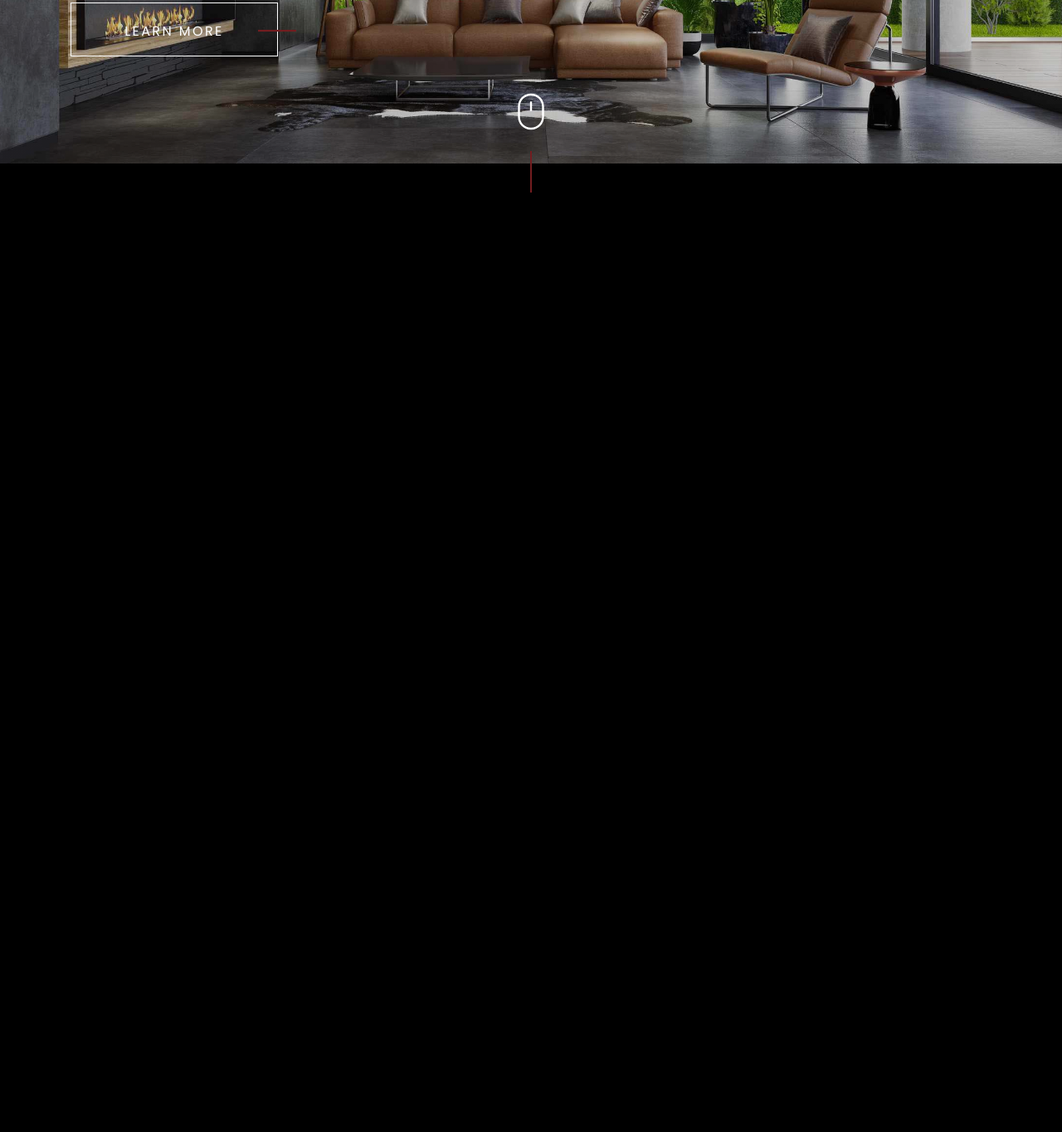
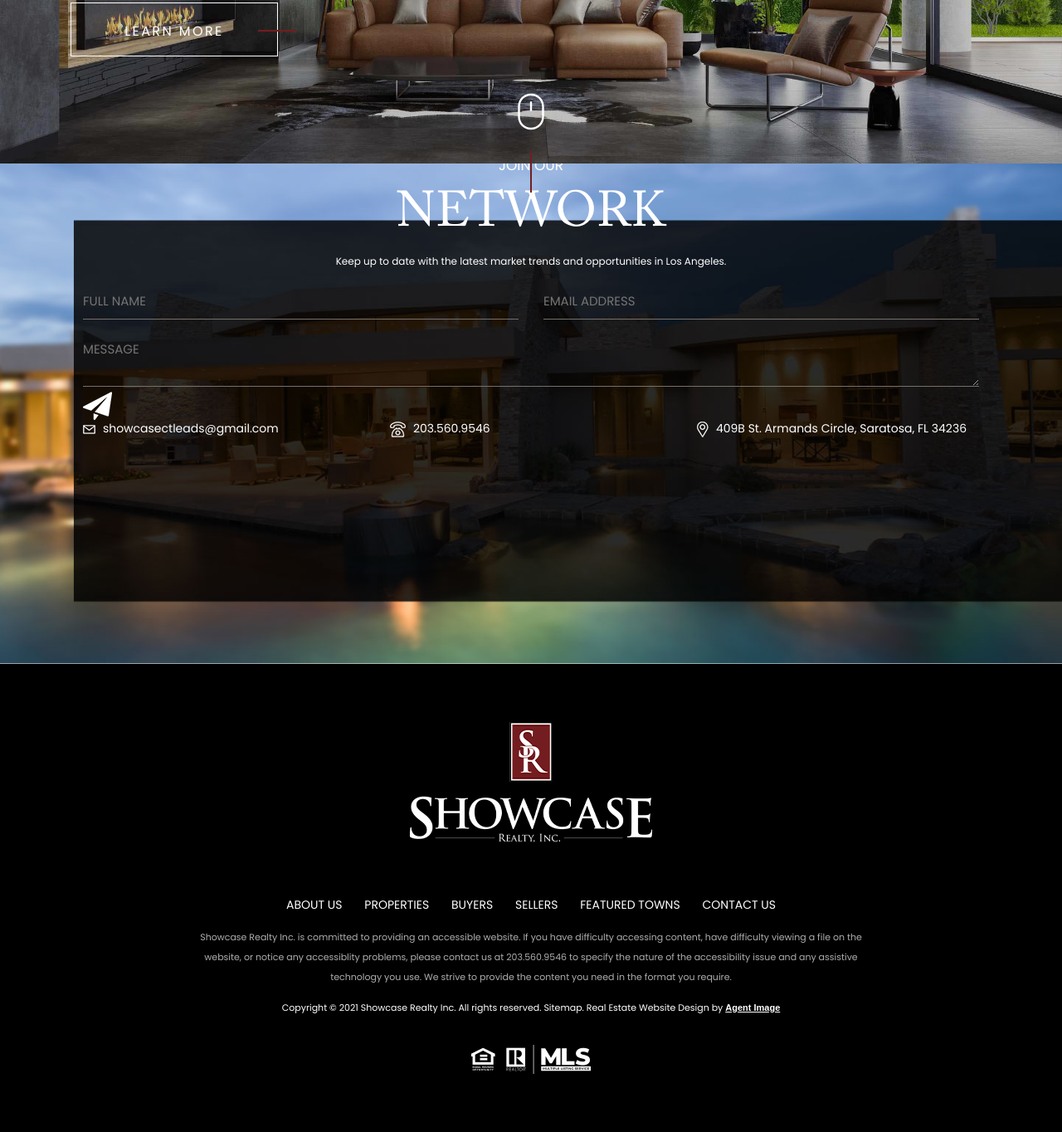
Before and after one commit to ryuchix/showcase1, a website: page index.html in a window 1280 px wide. Shown: the part 563-1927 px from the top of the page at 83% size. Before the commit the page ends 800 px from the top, so only its background shows below. Drawn offline with nearby package versions, Linux system fonts and the light colour scheme; a web font is replaced by a local one.

Commit message:
footer
footer

```diff
--- a/assets/scss/app.scss
+++ b/assets/scss/app.scss
@@ -1,6 +1,8 @@
 // Your style
 @import "variables";
 @import "mixins";
+@import "keervey";
+
 
 /*******************************************************
  *
--- /dev/null
+++ b/assets/scss/keervey.scss
@@ -0,0 +1,150 @@
+/* Footer */
+.footer-top {
+	min-height: 613px;
+    background-repeat: no-repeat;
+    background-size: cover;
+    margin-top: 14px;
+
+    .top-content {
+    	span.top-join {
+		    color: #FFF;
+		    font-family: 'Poppins', sans-serif;
+		    font-weight: 500;
+		    text-align: center;
+		    font-size: 17px;
+		}
+		span.top-network {
+		    font-family: ACaslonPro;
+		    color: #FFF;
+		    font-size: 60px;
+		    text-align: center;
+		}
+		span.top-keep-up {
+		    color: #FFF;
+		    font-family: 'Poppins', sans-serif;
+		    font-weight: 500;
+		    text-align: center;
+		    font-size: 12px;
+		    line-height: 24px;
+		}
+
+		form {
+
+	    	.input-field {
+	    	    margin-top: 15px;
+	    		margin-bottom: 15px;
+
+			    input {
+			    	width: 100%;
+			    	background-color: unset;
+				    border: none;
+				    font-size: 15px;
+				    color: #76706a;
+				    padding: 10px 0px;
+				    font-family: 'Poppins', sans-serif;
+				    font-weight: 500;
+				    border-bottom: 1px solid #76706a;
+			    }
+			}
+			.text-area {
+			    textarea {
+			    	width: 100%;
+			    	background-color: unset;
+				    border: none;
+				    font-size: 15px;
+				    color: #76706a;
+				    padding: 10px 0px;
+				    font-family: 'Poppins', sans-serif;
+				    font-weight: 500;
+				    border-bottom: 1px solid #76706a;
+			    }
+			    button {
+			    	background-color: unset;
+				    padding: 0;
+				    border: none;
+				    cursor: pointer;
+			    }
+			}
+	    }
+
+		.bottom-icons {
+			a {
+			    color: #FFF;
+			    font-family: 'Poppins', sans-serif;
+			    font-weight: 500;
+			    font-size: 14px;
+			    margin-left: 5px;
+			}
+		}
+    }
+}
+
+.footer-bottom {
+	background-color: #000000;
+
+	.bottom-container {
+		max-width: 840px;
+	    margin-left: auto;
+	    margin-right: auto;
+	    padding-left: 15px;
+	    padding-right: 15px;
+	    text-align: center;
+	}
+
+	ul.footer-menu {
+	    padding-left: 0;
+	    max-width: 590px;
+	    margin-left: auto;
+	    margin-right: auto;
+		}
+
+	li a {
+		color: #FFF;
+		font-family: 'Poppins', sans-serif;
+		font-size: 14px;
+		font-weight: 500;
+	}
+
+	img.footer-logo {
+	    margin-top: 70px;
+	    margin-bottom: 65px;
+	}
+
+	.footer-text {
+
+		span.footer-showcase {
+			color: #aeaeae;
+			font-family: 'Poppins', sans-serif;
+			font-weight: 500;
+	    	font-size: 11px;
+	    	line-height: 24px;
+
+			a {
+				color: #aeaeae;
+			}
+		}
+
+		span.footer-copyright {
+		    color: #FFFFFF;
+		    font-size: 11px;
+		    line-height: 20px;
+		    margin-top: 15px;
+		    font-family: 'Poppins', sans-serif;
+    		font-weight: 500;
+
+		    a {
+		    	color: #FFFFFF;
+		    }
+
+		    a.footer-agent-img {
+			    font-weight: 800;
+			    text-decoration: underline;
+			}
+		}
+	}
+
+	img.footer-realtor {
+	    margin-top: 35px;
+	    margin-bottom: 70px;
+	}
+}
--- a/index.html
+++ b/index.html
@@ -145,6 +145,65 @@
 
     </main>
 
+    <!-- keervey -->
+    <footer>
+      <div class="footer-top" style="background-image: url('assets/img/join-our-network-bg.jpg');">
+        <div class="top-content container d-flex flex-column">
+          <span class="top-join">JOIN OUR</span>
+          <span class="top-network">NETWORK</span>
+          <span class="top-keep-up">Keep up to date with the latest market trends and opportunities in Los Angeles.</span>
+          <form>
+            <div class="container input-field">
+              <div class="row">
+                <div class="col-md-6">
+                  <input type="text" name="fullname" class="fullname" placeholder="FULL NAME">
+                </div>
+                <div class="col-md-6">
+                  <input type="email" name="email" class="email" placeholder="EMAIL ADDRESS">
+                </div>
+              </div>
+            </div>
+            <div class="container text-area">
+              <textarea placeholder="MESSAGE"></textarea>
+              <button><img src="/assets/img/paper-plane.png"></button>
+            </div>
+          </form>
+          <div class="container bottom-icons">
+            <div class="row">
+              <div class="col-md-4">
+                <img src="/assets/img/form-mail.png">
+                <a href="mailto:showcasectleads@gmail.com">showcasectleads@gmail.com</a>
+              </div>
+              <div class="col-md-4">
+                <img src="/assets/img/form-phone.png">
+                <a href="tel:+1.203.560.9546">203.560.9546</a>
+              </div>
+              <div class="col-md-4">
+                <img src="/assets/img/form-pin.png">
+                <a href="https://goo.gl/maps/5k2gPbAZokmq48DQ8">409B St. Armands Circle, Saratosa, FL 34236</a>
+              </div>
+            </div>
+          </div>
+        </div>
+      </div>
+      <div class="footer-bottom">
+        <div class="bottom-container">
+          <img src="/assets/img/footer-logo.png" class="footer-logo">
+          <ul class="footer-menu d-flex justify-content-between">
+            <li><a href="">ABOUT US</a></li>
+            <li><a href="">PROPERTIES</a></li>
+            <li><a href="">BUYERS</a></li>
+            <li><a href="">SELLERS</a></li>
+            <li><a href="">FEATURED TOWNS</a></li>
+            <li><a href="">CONTACT US</a></li>
+          </ul>
+          <div class="footer-text d-flex flex-column">
+            <span class="footer-showcase">Showcase Realty Inc. is committed to providing an accessible website. If you have difficulty accessing content, have difficulty viewing a file on the website, or notice any accessiblity problems, please contact us at <a href="tel:+1.203.560.9546">203.560.9546</a> to specify the nature of the accessibility issue and any assistive technology you use. We strive to provide the content you need in the format you require.</span>
+          <span class="footer-copyright">Copyright © 2021  Showcase Realty Inc. All rights reserved. <a href="">Sitemap</a>. Real Estate Website Design by <a href="" class="footer-agent-img">Agent Image</a></span>
+          </div>
+          <img src="/assets/img/footer-realtor.png" class="footer-realtor">
+      </div>
+    </footer>
 
 
 
```
Also changed, not shown: assets/css/app.css, assets/css/keervey.css (added), assets/img/footer-logo.png (added), assets/img/footer-realtor.png (added), assets/img/form-mail.png (added), assets/img/form-phone.png (added), assets/img/form-pin.png (added), assets/img/join-our-network-bg.jpg (added), assets/img/paper-plane.png (added), dist/assets/css/app.min.css, 4 other files.
